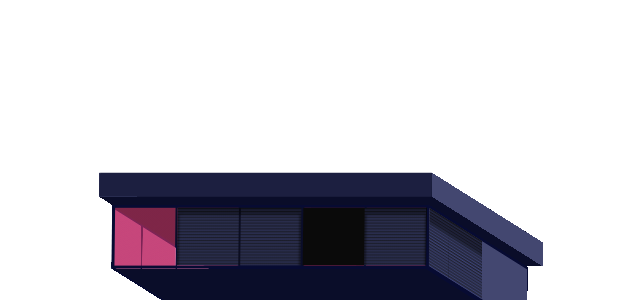
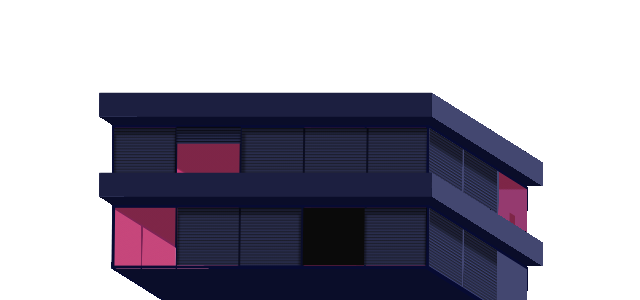
Before and after one commit to mohamedmhand78/city-life-project, a plain HTML site: page index.html in a window 1280 px wide. Shown: the part 557-857 px from the top of the page, without its empty margins (315-955 px from the left). Drawn offline with Linux system fonts and the light colour scheme.

Commit message:
floor two

```diff
--- a/index.html
+++ b/index.html
@@ -26,6 +26,22 @@
 		<div class="side"></div>
 		<div class="side"></div>
 	</div>
+	<div class="cuboid floor two">
+		<div class="side"><span><i class="flowers"></i></span></div>
+		<div class="side"></div>
+		<div class="side"><span></span></div>
+		<div class="side"></div>
+		<div class="side"></div>
+		<div class="side"></div>
+	</div>
+	<div class="cuboid roof two">
+		<div class="side"><i class="bush"></i></div>
+		<div class="side"></div>
+		<div class="side"><i class="bush"></i></div>
+		<div class="side"></div>
+		<div class="side"></div>
+		<div class="side"></div>
+	</div>
 </div>
 </body>
 </html>
--- a/style.css
+++ b/style.css
@@ -34,7 +34,6 @@ body {
 	align-items: flex-end;
 	justify-content: center;
 }
-
 
 
 /*** CUBOID ***/
@@ -115,6 +114,9 @@ body {
 
 .floor .side { border: 3px solid var(--frame); }
 
+.floor.two { bottom: 5vmin; }
+
+
 .floor .side:nth-of-type(1) {
 	background:
 		conic-gradient(from 116deg at 0 0, var(--luz2) 0 25%, #fff0 0 100%),
@@ -126,8 +128,6 @@ body {
 	background-repeat: no-repeat;
 	background-position: 79.75% 100%, 0 0, 25% 0, 75.4% 0, 0 0;
 }
-
-
 
 .floor .side:nth-of-type(4) {
 	background: var(--lines-side), hsl(var(--hue) var(--sat) 40% / 0.5);
@@ -148,9 +148,39 @@ body {
 	transform: rotateY(-8deg) rotateX(5deg)  translateZ(-18vmin);
 }
 
+.roof.two { bottom: 13vmin; }
 
 
 
+
+
+
+
+
+/*** WINDOWS ***/
+
+span {
+	background: linear-gradient(32deg, rgba(54, 205, 187, 0) 17%, var(--luz2) 19%), var(--luz1);
+	position: absolute;
+	width: 20%;
+	height: 100%;
+	left: 20%;
+}
+
+
+/* F 2 */
+.floor.two .side span:before ,
+.floor.five .side span:before {
+	content: "";
+	position: absolute;
+	width: calc(100% + 2px);
+	height: 30%;
+	top: -1px;
+	left: -1px;
+	background: repeating-linear-gradient(180deg, black, #383e70);
+	background-size: 100% 0.35vmin;
+	box-shadow: 0.01vmin 0.75vmin 0.15vmin 0.125vmin #0005 inset;
+}
 
 
 
@@ -186,6 +216,23 @@ body {
 
 
 
+/* F 2 */
+.floor.two .side:nth-of-type(1):before {
+	width: 59.5%;
+	left: 40.75%;
+	box-shadow: 0.2vmin 0.5vmin 0.25vmin 0.25vmin #0006 inset;
+}
+.floor.two .side:nth-of-type(1):after {
+	width: 20%;
+	left: -1px;
+	box-shadow: none;
+	box-shadow: 0vmin 0.65vmin 0.25vmin 0.25vmin #0006 inset;
+	background-color: #3d4176;
+}
+
+
+
+
 
 
 /***  RIGHT SIDE  ***/
@@ -203,3 +250,24 @@ body {
 .floor.two .side:nth-of-type(3):before {
 	left: 0;
 }
+.floor.one .side:nth-of-type(3):after,
+.floor.two .side:nth-of-type(3):after {
+	left: 35.25%;
+}
+
+
+/* F 2 */
+.floor.two .side:nth-of-type(3) span,
+.floor.four .side:nth-of-type(3) span {
+	left: 71%;
+	width: 29%;
+	background: linear-gradient(-5deg, #fff0 76%, var(--luz2) calc(76% + 1px)), var(--luz1);
+}
+.floor.two .side:nth-of-type(3) span:before {
+	width: 5vmin;
+	bottom: 0.8vmin;
+	top: inherit;
+	background: var(--luz2);
+	box-shadow: none;
+	left: 10vmin;
+}
```
